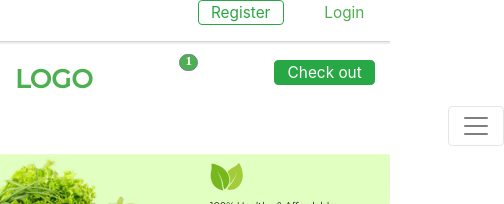
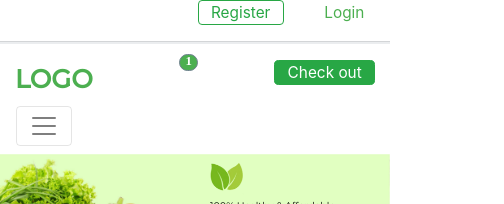
Before and after one commit to Team-KitKat/ecommerce-frontend, a React (Create React App) app: page / in a window 390 px wide. Shown: the top 204 px of the page, 504 px wide, since content can reach past the window. Built offline with nearby package versions, Linux system fonts and the light colour scheme; a web font is replaced by a local one.

Commit message:
nav margin fixed

```diff
--- a/src/assets/styles/partials/_navigationbar.scss
+++ b/src/assets/styles/partials/_navigationbar.scss
@@ -1,8 +1,7 @@
+@import "variables";
 .nav-col {
   padding-left: 8em;
   .navigation-bar {
-    padding-left: 20em;
-
     .drop-down {
       border-color: #4caf50;
       border-style: solid;
@@ -11,3 +10,20 @@
     }
   }
 }
+@media only screen and (max-width: $medium) {
+  .nav-col {
+    padding-left: 0px;
+  }
+}
+
+@media only screen and (max-width: $large) {
+  .nav-col {
+    padding-left: 0px;
+  }
+}
+
+@media only screen and (max-width: 1024px) {
+  .nav-col {
+    padding-left: 0em;
+  }
+}
--- a/src/components/navbar/NavigationBar.tsx
+++ b/src/components/navbar/NavigationBar.tsx
@@ -3,7 +3,7 @@ import {Col, Nav, Navbar, NavDropdown} from "react-bootstrap";
 
 const NavigationBar: React.FC = () => {
     return (
-        <Col xs={12} className='  nav-col'>
+        <Col xs={12} className='m-0 nav-col'>
         <Navbar collapseOnSelect expand="xl"  variant="light" className='navigation-bar py-2 mx-0 px-xl-5 px-lg-5 px-md-4 px-sm-3'>
             <Navbar.Toggle aria-controls="responsive-navbar-nav" />
             <Navbar.Collapse id="responsive-navbar-nav">
```
